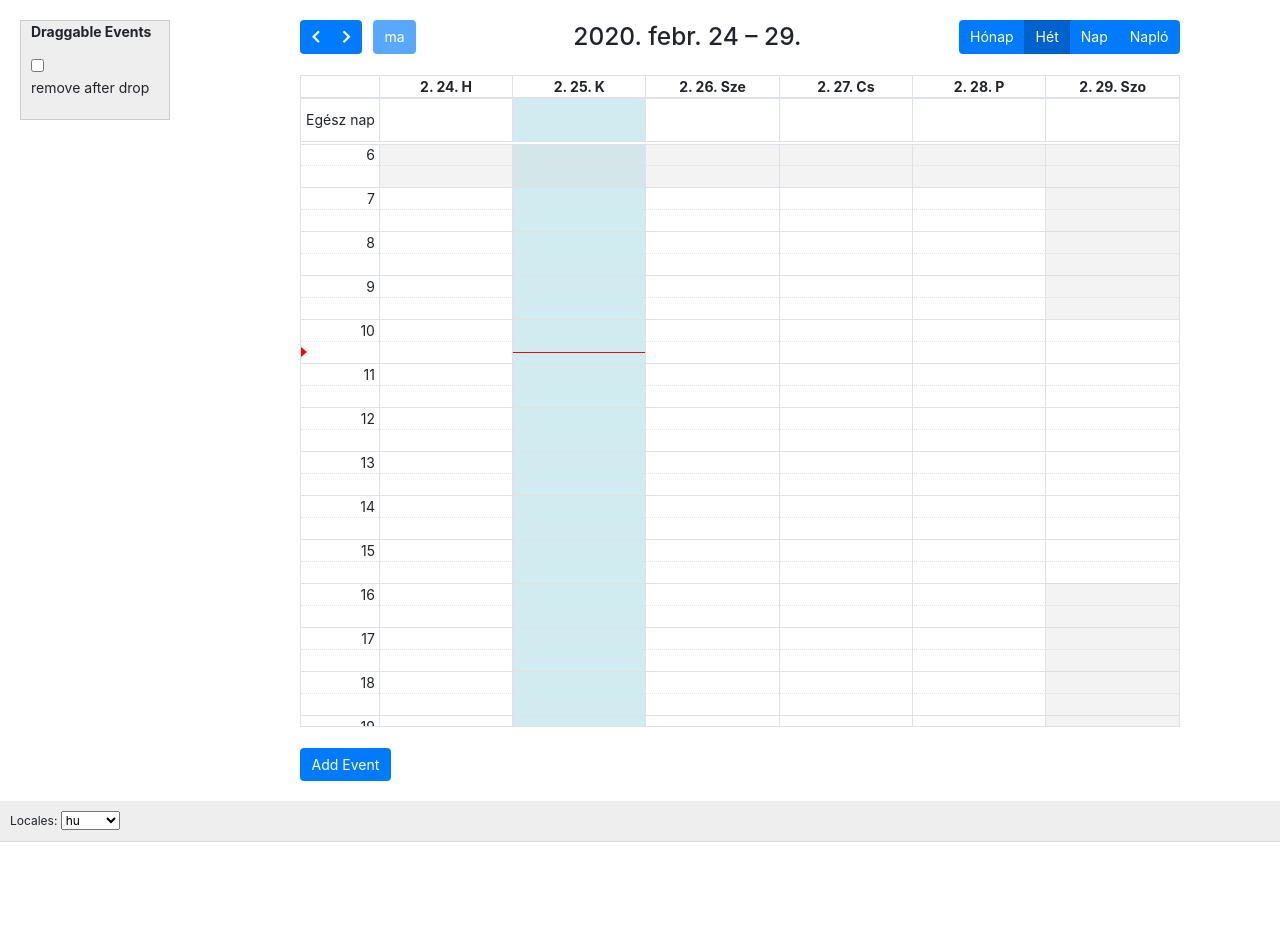
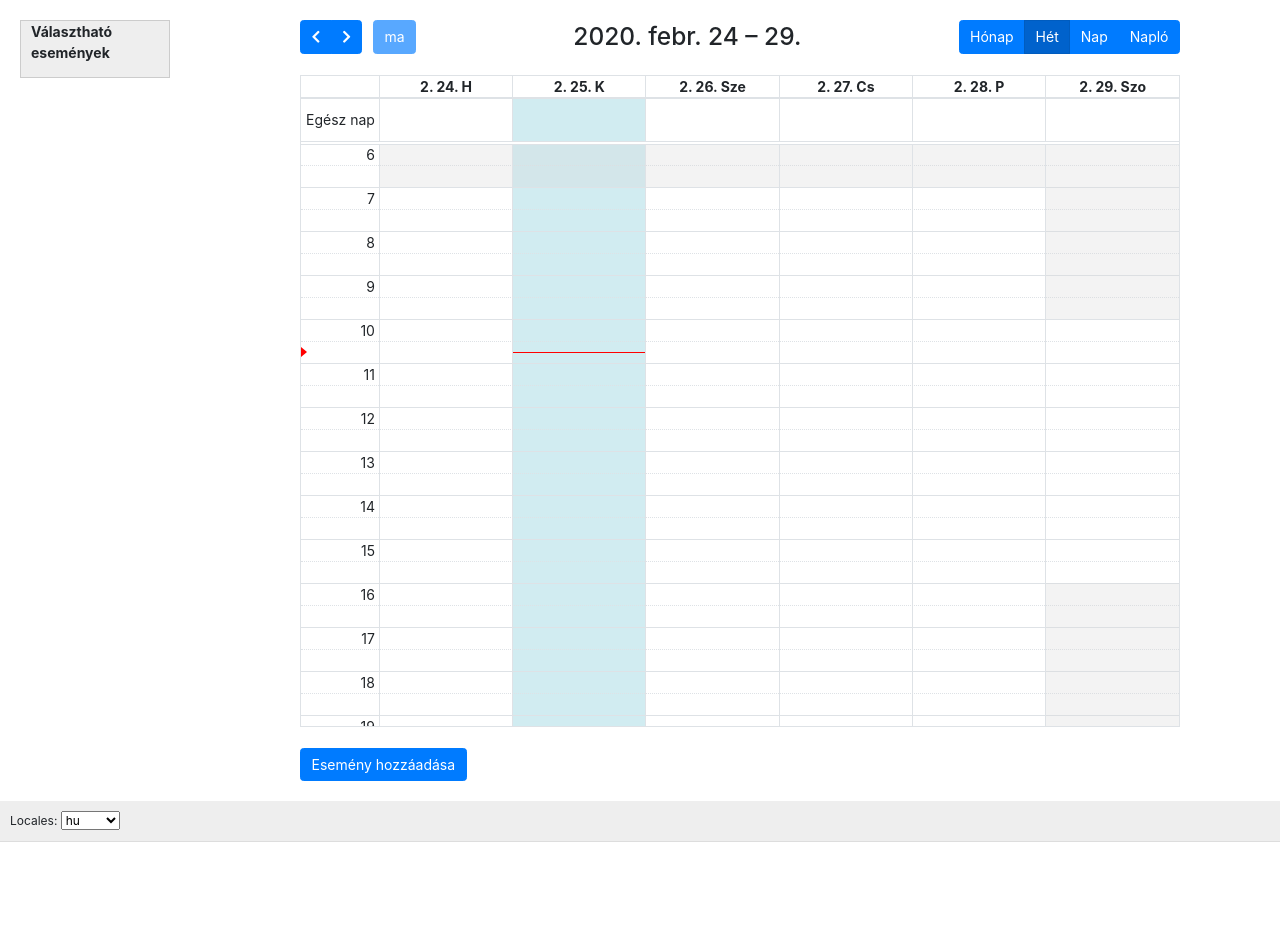
Before and after one commit to VargaBenjamin/szakd, a PHP site: page / in a window 1280 px wide. Shown: the top 934 px of the page. Run offline with PHP 8.4, Linux system fonts and the light colour scheme; data that the repository does not hold is empty; some libraries are stand-ins or nearby versions.

Commit message:
hungarian subtitles and minor bug fixes

```diff
--- a/index.php
+++ b/index.php
@@ -70,12 +70,12 @@
         //custom button for add event
         customButtons: {
           addEvent: {
-            text: 'Add Event',
+            text: 'Esemény hozzáadása',
             click: function() {
               //alert('clicked the custom button!');
-              var title = prompt("Enter Event Title");
+              var title = prompt("Esemény neve");
               if (title) {
-                var duration = prompt("Enter Event duration");
+                var duration = prompt("Esemény hossza (ÓÓ:PP)");
                 if (duration) {
                   console.log(title);
                   console.log(duration);
@@ -129,6 +129,110 @@
         droppable: true,
         events: 'php\\load.php',
 
+        eventResize: function(info) {
+          console.log(info);
+          var start = info.event.start.toISOString();
+          var end = info.event.end.toISOString();
+          var title = info.event.title;
+          var id = info.event.id;
+          if (!confirm("Átméretezed az eseményt?")) {
+            info.revert();
+          } else {
+            $.ajax({
+              url: "php\\update.php",
+              type: "POST",
+              data: {
+                title: title,
+                start: start,
+                end: end,
+                id: id
+              },
+              success: function() {
+                calendar.refetchEvents();
+                alert("Esemény átméretezve!");
+              }
+            })
+          }
+        },
+
+        eventDrop: function(info) {
+          console.log(info);
+          var start = info.event.start.toISOString();
+          var end = info.event.end.toISOString();
+          var title = info.event.title;
+          var id = info.event.id;
+          if (!confirm("Elhelyezed itt?")) {
+            info.revert();
+          } else {
+            $.ajax({
+              url: "php\\update.php",
+              type: "POST",
+              data: {
+                title: title,
+                start: start,
+                end: end,
+                id: id
+              },
+              success: function() {
+                calendar.refetchEvents();
+                alert("Esemény frissítve!");
+              }
+            });
+          }
+        },
+
+        //trigger when drop an external event into the calendar
+        eventReceive: function(info) {
+          console.log(info);
+          if (confirm("Biztosan elhelyezed?")) {
+            var start = info.event.start.toISOString();
+            var end = info.event.end.toISOString();
+            var title = info.event.title;
+
+            $.ajax({
+              url: "php\\insert.php",
+              type: "POST",
+              data: {
+                title: title,
+                start: start,
+                end: end
+              },
+              success: function() {
+                alert("Sikeresen elhelyezve!");
+                location.reload(); //bug elkerülése végett, frissít az oldalon külsős esemény elhelyezése után,
+                //mert utána lévő interakciónál dupláz stbstb
+              }
+            });
+          }
+        },
+
+        //in this case an event erase
+        eventClick: function(info) {
+          console.log(info);
+          if (confirm("Biztosan törölni akarod az eseményt?")) {
+            var id = info.event.id;
+            $.ajax({
+              url: "php\\delete.php",
+              type: "POST",
+              data: {
+                id: id
+              },
+              success: function() {
+                calendar.refetchEvents();
+                alert("Esemény törölve!");
+              }
+            });
+          }
+        }
+
+        /*drop: function(info) {
+          // is the "remove after drop" checkbox checked?
+          if (checkbox.checked) {
+            // if so, remove the element from the "Draggable Events" list
+            info.draggedEl.parentNode.removeChild(info.draggedEl);
+          }
+        },*/
+
         /*select: function(info) {
           console.log(info);
           var title = prompt("Enter Event Title");
@@ -148,108 +252,6 @@
                 alert("Added Successfully");
               }
             })
-          }
-        },*/
-
-        eventResize: function(info) {
-          console.log(info);
-          var start = info.event.start.toISOString();
-          var end = info.event.end.toISOString();
-          var title = info.event.title;
-          var id = info.event.id;
-          if (!confirm("is this okay?")) {
-            info.revert();
-          }
-          $.ajax({
-            url: "php\\update.php",
-            type: "POST",
-            data: {
-              title: title,
-              start: start,
-              end: end,
-              id: id
-            },
-            success: function() {
-              calendar.refetchEvents();
-              alert("Event updated");
-            }
-          })
-        },
-
-        eventDrop: function(info) {
-          console.log(info);
-          var start = info.event.start.toISOString();
-          var end = info.event.end.toISOString();
-          var title = info.event.title;
-          var id = info.event.id;
-          if (!confirm("is this okay?")) {
-            info.revert();
-          }
-          $.ajax({
-            url: "php\\update.php",
-            type: "POST",
-            data: {
-              title: title,
-              start: start,
-              end: end,
-              id: id
-            },
-            success: function() {
-              //calendar.refetchEvents();
-              alert("Event updated");
-            }
-          });
-        },
-
-        //trigger when drop an external event into the calendar
-        eventReceive: function(info) {
-          console.log(info);
-          var start = info.event.start.toISOString();
-          var end = info.event.end.toISOString();
-          var title = info.event.title;
-          if (!confirm("is this okay?")) {
-            info.revert();
-          }
-          $.ajax({
-            url: "php\\insert.php",
-            type: "POST",
-            data: {
-              title: title,
-              start: start,
-              end: end
-            },
-            success: function() {
-              alert("Added Successfully");
-              location.reload(); //bug elkerülése végett, frissít az oldalon külsős esemény elhelyezése után,
-              //mert utána lévő interakciónál dupláz stbstb
-            }
-          });
-        },
-
-        //in this case an event erase
-        eventClick: function(info) {
-          console.log(info);
-          if (confirm("Are you sure you want to remove it?")) {
-            var id = info.event.id;
-            $.ajax({
-              url: "php\\delete.php",
-              type: "POST",
-              data: {
-                id: id
-              },
-              success: function() {
-                calendar.refetchEvents();
-                alert("Event removed");
-              }
-            })
-          }
-        }
-
-        /*drop: function(info) {
-          // is the "remove after drop" checkbox checked?
-          if (checkbox.checked) {
-            // if so, remove the element from the "Draggable Events" list
-            info.draggedEl.parentNode.removeChild(info.draggedEl);
           }
         },*/
       });
@@ -277,14 +279,14 @@
 <body>
   <div id='external-events'>
     <p>
-      <strong>Draggable Events</strong>
+      <strong>Választható események</strong>
     </p>
     <!--<div class='fc-event' data-event='{"07:00"}'>drag me</div>-->
     <?php include 'php\loadExt.php';?>
-    <p>
+    <!--<p>
       <input type='checkbox' id='drop-remove' />
       <label for='drop-remove'>remove after drop</label>
-    </p>
+    </p>-->
   </div>
 
   <div id='calendar-container'>
```
